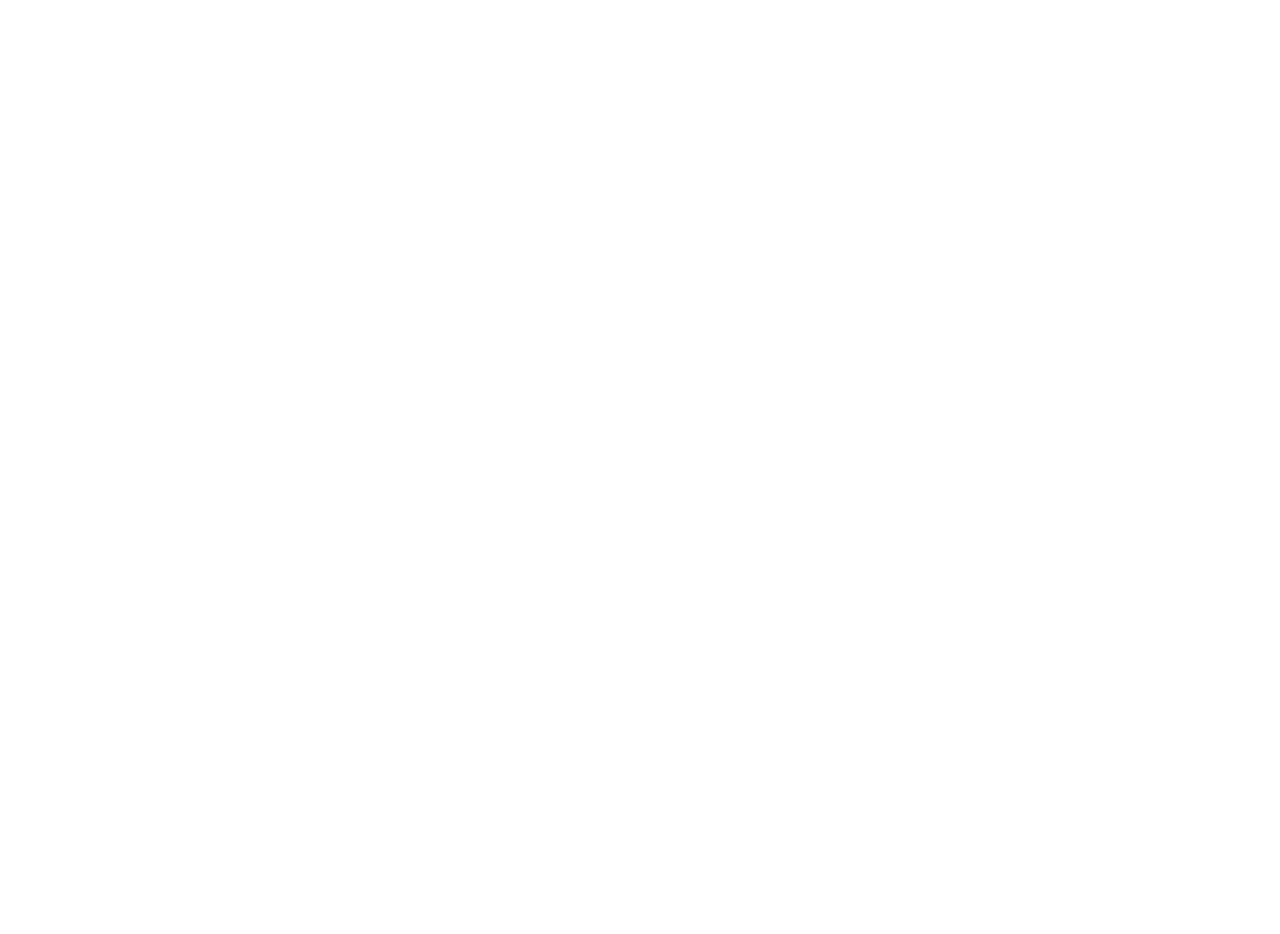
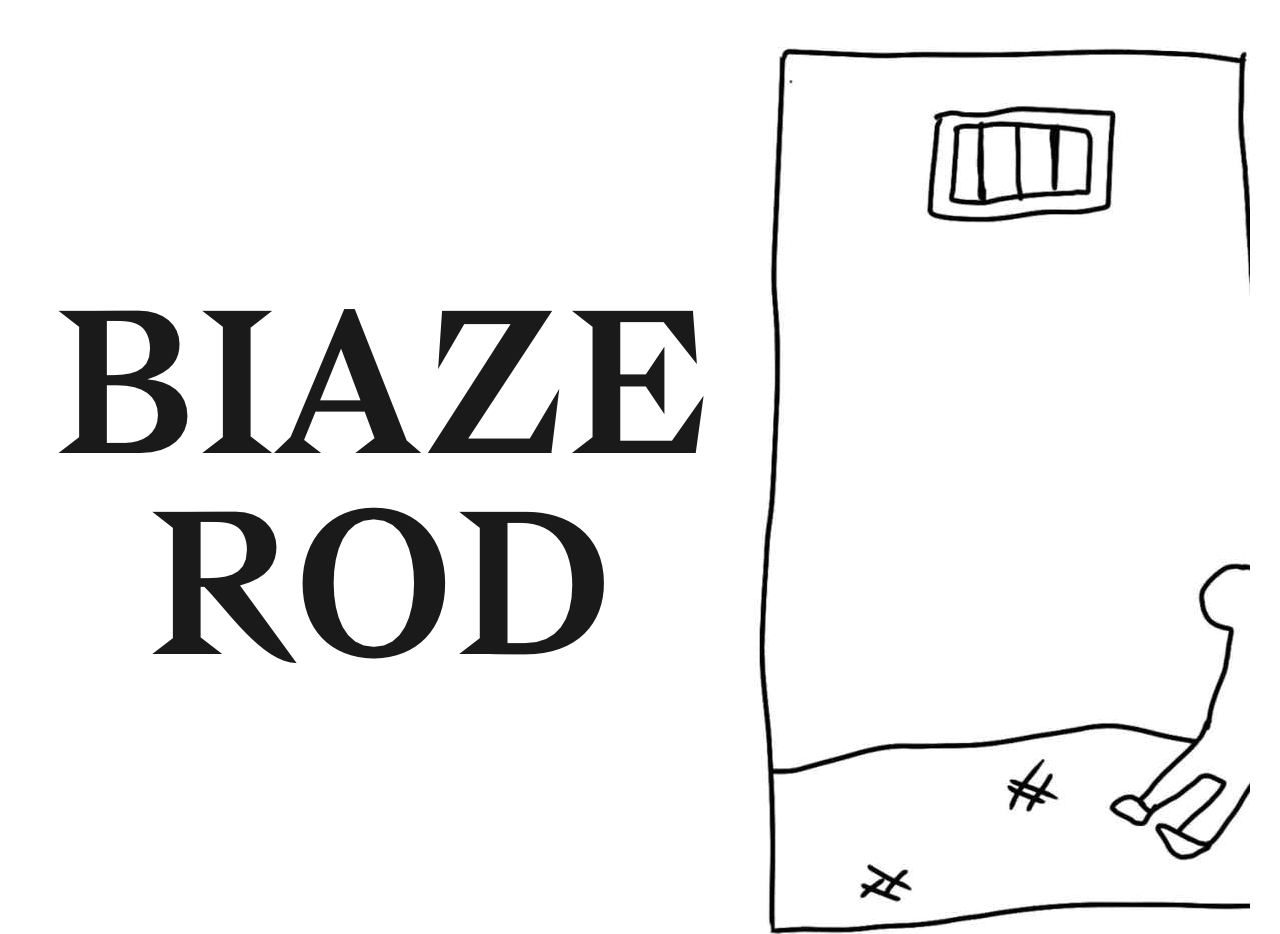
Before and after one commit to biazerod/biazerod, a plain HTML site: page index.html in a window 1280 px wide. Before the commit the page ends 800 px from the top, so only its background shows below. Drawn offline with Linux system fonts and the light colour scheme.

Commit message:
Update index.html

```diff
--- a/index.html
+++ b/index.html
@@ -1,3 +1,3 @@
 <title> BIAZEROD </title>
 <meta name="viewport" content="width=1366">
-<img src="">
+<img src= "403B1258-578A-4552-A14C-0F0F3E4C4233.jpeg">
```
